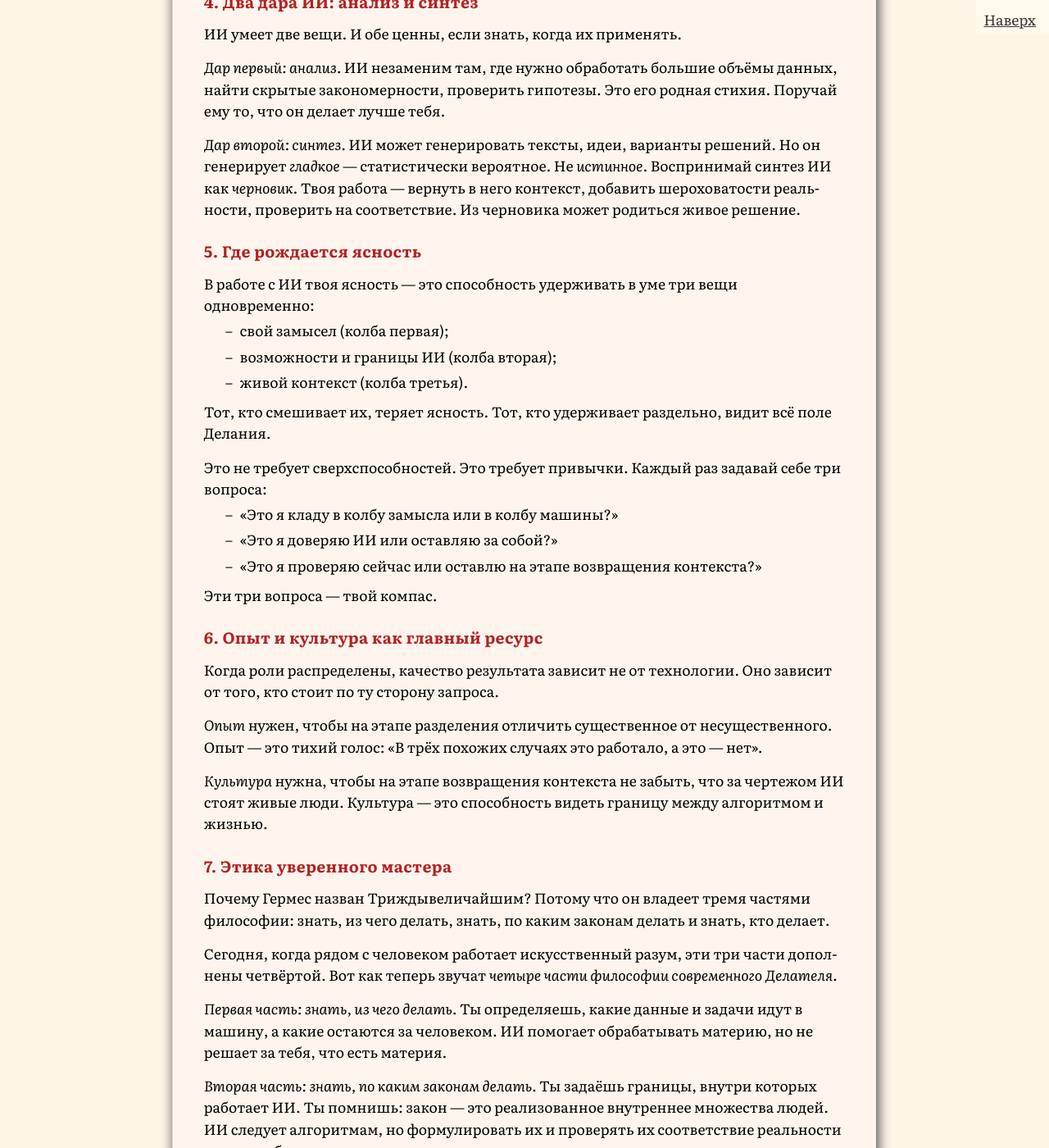
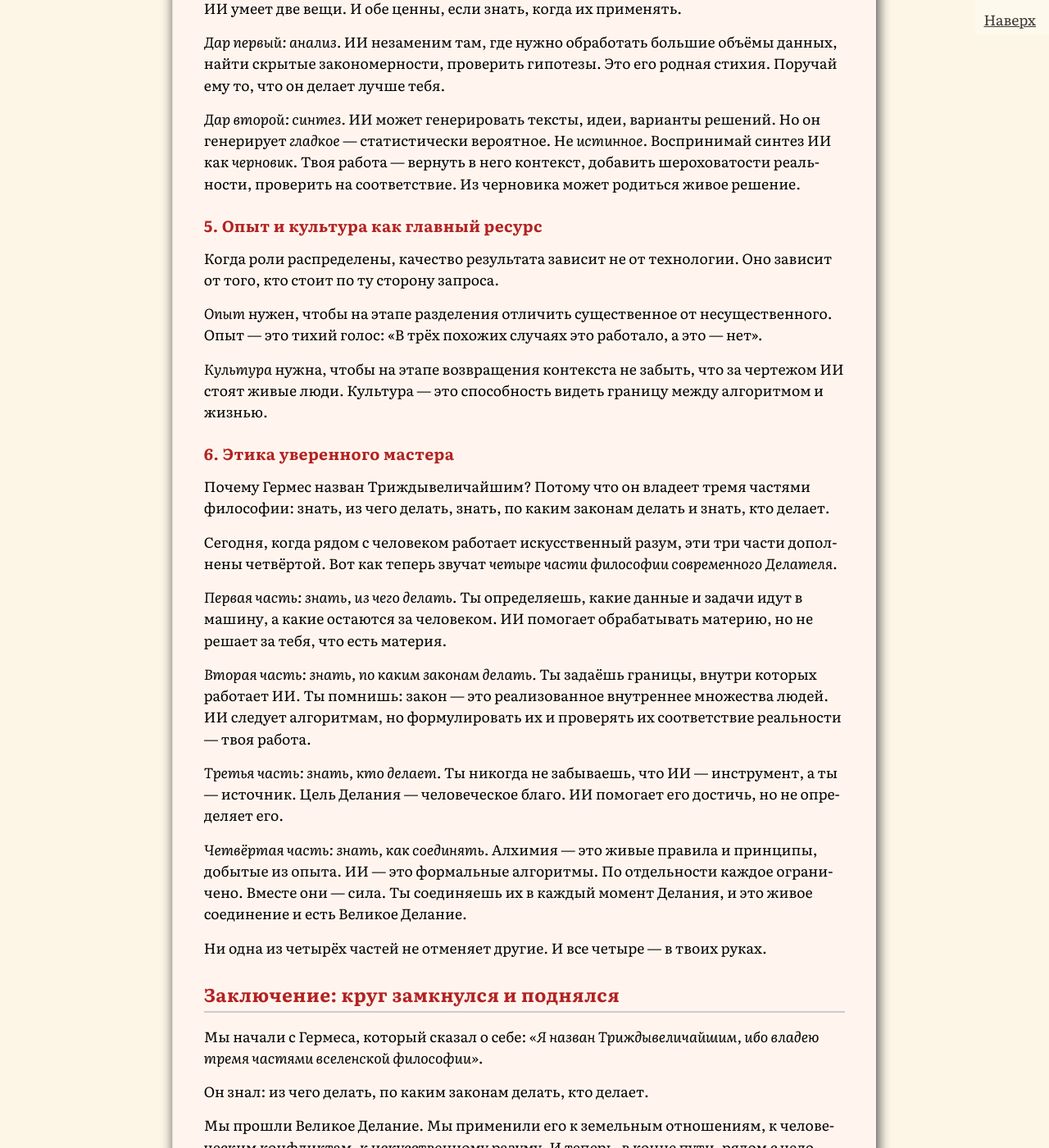
Before and after one commit to SergSi/land-use-art, a Jekyll site: the page built from _posts/2026-02-23-alhimia.md, in a window 1280 px wide and 1400 px high, scrolled down 13563 px. Shown: the whole window at 82% size. Built offline with Jekyll 4.4.1, drawn with Linux system fonts in a browser that asks for light colours; some web fonts are replaced; some of the changed text lies outside the part shown.

Commit message:
Update 2026-02-23-alhimia.md

```diff
--- a/_posts/2026-02-23-alhimia.md
+++ b/_posts/2026-02-23-alhimia.md
@@ -410,24 +410,7 @@ class Center self
 
 *Дар второй: синтез.* ИИ может генерировать тексты, идеи, варианты решений. Но он генерирует *гладкое* — статистически вероятное. Не *истинное*. Воспринимай синтез ИИ как *черновик*. Твоя работа — вернуть в него контекст, добавить шероховатости реальности, проверить на соответствие. Из черновика может родиться живое решение.
 
-### 5. Где рождается ясность
-
-В работе с ИИ твоя ясность — это способность удерживать в уме три вещи одновременно:
-- свой замысел (колба первая);
-- возможности и границы ИИ (колба вторая);
-- живой контекст (колба третья).
-
-Тот, кто смешивает их, теряет ясность. Тот, кто удерживает раздельно, видит всё поле Делания.
-
-Это не требует сверхспособностей. Это требует привычки. Каждый раз задавай себе три вопроса:
-
-- «Это я кладу в колбу замысла или в колбу машины?»
-- «Это я доверяю ИИ или оставляю за собой?»
-- «Это я проверяю сейчас или оставлю на этапе возвращения контекста?»
-
-Эти три вопроса — твой компас.
-
-### 6. Опыт и культура как главный ресурс
+### 5. Опыт и культура как главный ресурс
 
 Когда роли распределены, качество результата зависит не от технологии. Оно зависит от того, кто стоит по ту сторону запроса.
 
@@ -435,7 +418,7 @@ class Center self
 
 *Культура* нужна, чтобы на этапе возвращения контекста не забыть, что за чертежом ИИ стоят живые люди. Культура — это способность видеть границу между алгоритмом и жизнью.
 
-### 7. Этика уверенного мастера
+### 6. Этика уверенного мастера
 
 Почему Гермес назван Триждывеличайшим? Потому что он владеет тремя частями философии: знать, из чего делать, знать, по каким законам делать и знать, кто делает.
 
```
